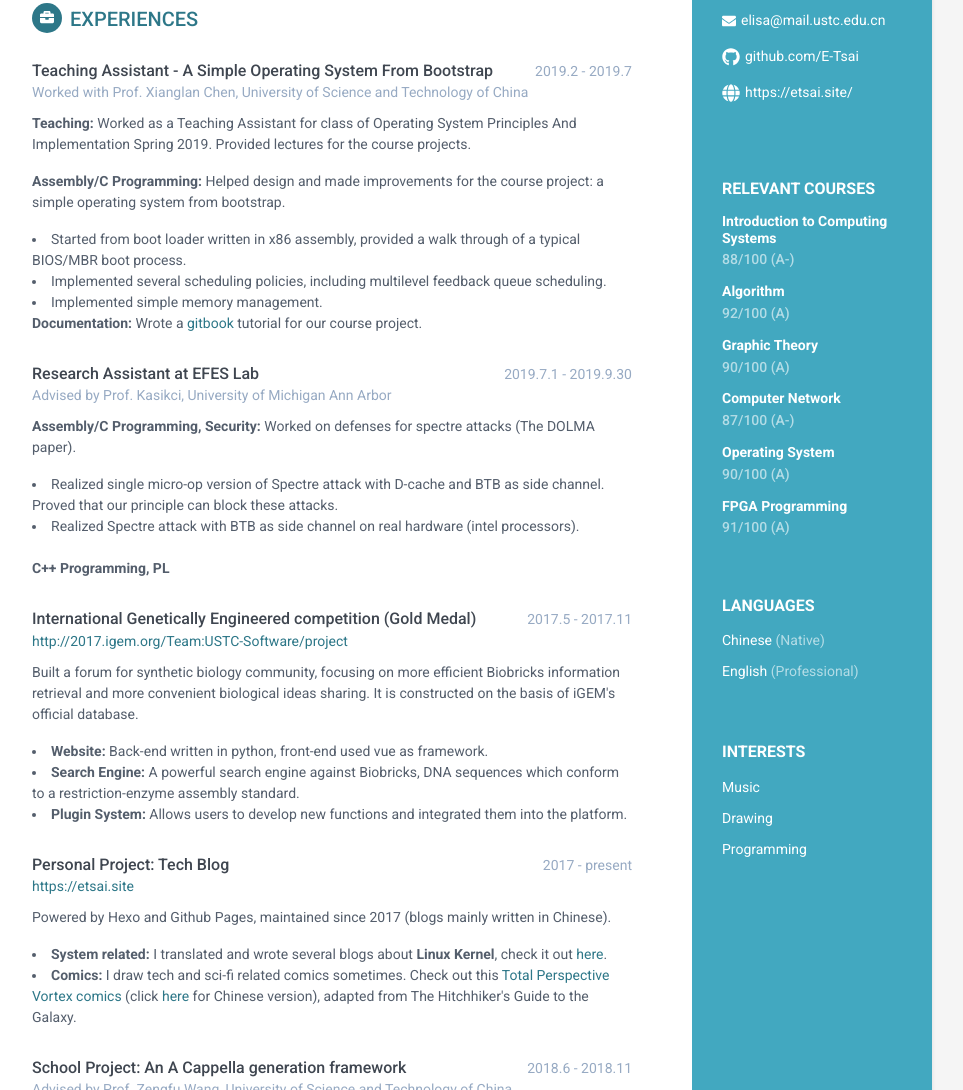
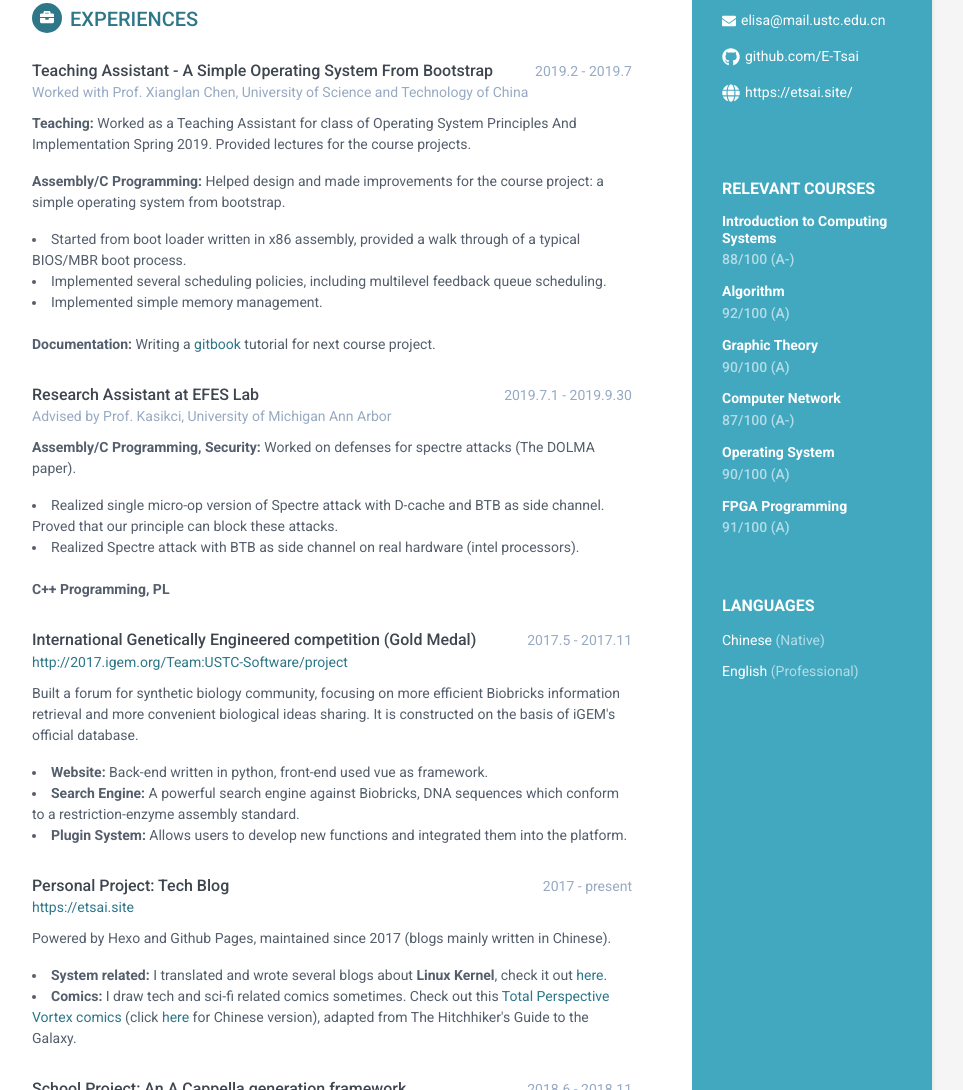
Before and after one commit to E-Tsai/Porfolio, a plain HTML site: page orbit-v2.0/index.html in a window 1280 px wide. Shown: the part 355-1445 px from the top of the page, without its empty margins (188-1151 px from the left). Drawn offline with Linux system fonts and the light colour scheme.

Commit message:
Fixed typos

```diff
--- a/orbit-v2.0/index.html
+++ b/orbit-v2.0/index.html
@@ -73,14 +73,6 @@
                 </ul>
             </div><!--//interests-->
 
-            <div class="interests-container container-block">
-                <h2 class="container-block-title">Interests</h2>
-                <ul class="list-unstyled interests-list">
-                    <li>Music</li>
-                    <li>Drawing</li>
-                    <li>Programming</li>
-                </ul>
-            </div><!--//interests-->
 
         </div><!--//sidebar-wrapper-->
 
@@ -113,8 +105,8 @@
                         <p><b>Assembly/C Programming: </b>Helped design and made improvements for the course project: a simple operating system from bootstrap.</p>
                         <li>Started from boot loader written in x86 assembly, provided a walk through of a typical BIOS/MBR boot process.</li>
                         <li>Implemented several scheduling policies, including multilevel feedback queue scheduling.</li>
-                        <li>Implemented simple memory management.</li>
-                        <p><b>Documentation: </b>Wrote a <a href="https://e-tsai.gitbook.io/ustc-os-lab/" target="_blank">gitbook</a> tutorial for our course project.<p>
+                        <li>Implemented simple memory management.</li><br>
+                        <p><b>Documentation: </b>Writing a <a href="https://e-tsai.gitbook.io/ustc-os-lab/" target="_blank">gitbook</a> tutorial for next course project.<p>
                     </div><!--//details-->
                 </div>
 
```
